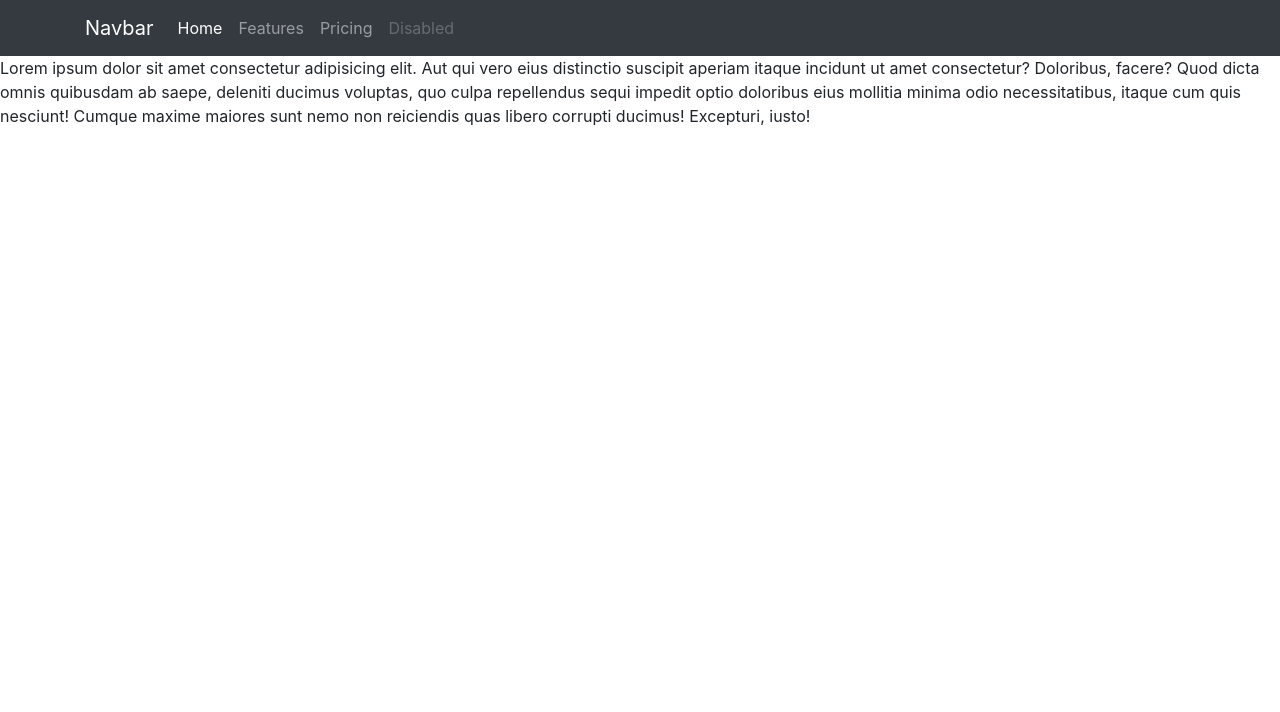
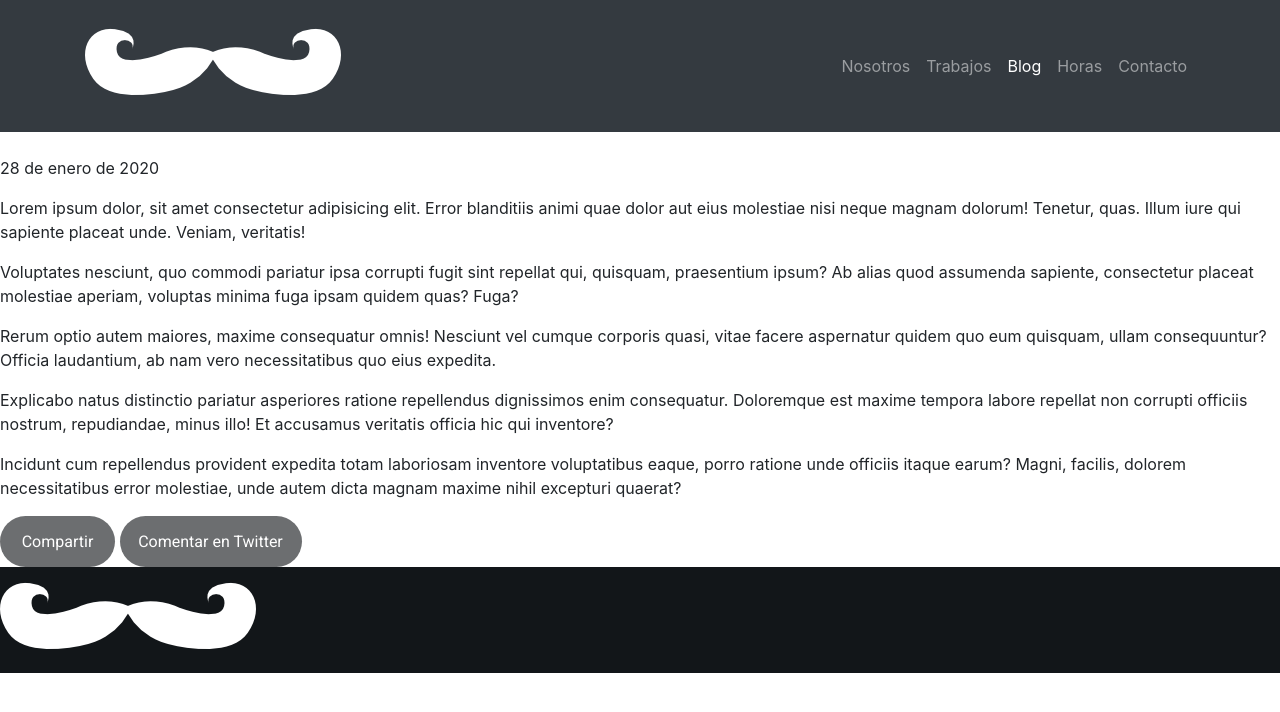
Before and after one commit to digivoro/blog-barbershop, a plain HTML site: page index.html in a window 1280 px wide. Drawn offline with nearby package versions, Linux system fonts and the light colour scheme; a web font is replaced by a local one.

Commit message:
Estilos botones

```diff
--- a/assets/sass/abstracts/_variables.scss
+++ b/assets/sass/abstracts/_variables.scss
@@ -13,7 +13,7 @@ $raisin-black: #222323;
 $nickel: #6c6e70;
 
 // Font family
-$roboto: "Roboto", sans-serif;
+$roboto: Roboto;
 $playfair-display: "Playfair Display", serif;
 
 // Typography
--- a/assets/sass/components/_buttons.scss
+++ b/assets/sass/components/_buttons.scss
@@ -0,0 +1,27 @@
+.button {
+  display: inline-block;
+  font-family: $roboto;
+  font-weight: $regular;
+  font-size: $medium;
+  color: $white;
+  background-color: $nickel;
+  border: none;
+  border-radius: 30px;
+  height: 51px;
+
+  &:hover {
+    background-color: $light-gray;
+  }
+  &:focus {
+    outline: none;
+    border: 3px solid $light-gray;
+  }
+}
+
+.button_size-small {
+  width: 115px;
+}
+
+.button_size-medium {
+  width: 182px;
+}
--- a/assets/sass/layout/_footer.scss
+++ b/assets/sass/layout/_footer.scss
@@ -0,0 +1,3 @@
+.footer {
+  background-color: $eerie-black;
+}
--- a/index.html
+++ b/index.html
@@ -19,23 +19,26 @@
       <!-- Navigation -->
       <nav class="navigation navbar navbar-expand-md navbar-dark bg-dark">
         <div class="navigation__container container">
-          <a class="navbar-brand" href="#">Navbar</a>
+          <a class="navigation__logo navbar-brand" href="#"><img src="./assets/images/logo.png" alt="BaberShop Logo"/></a>
           <button class="navbar-toggler" type="button" data-toggle="collapse" data-target="#navbarNav" aria-controls="navbarNav" aria-expanded="false" aria-label="Toggle navigation">
             <span class="navbar-toggler-icon"></span>
           </button>
           <div class="collapse navbar-collapse" id="navbarNav">
-            <ul class="navbar-nav">
-              <li class="nav-item active">
-                <a class="nav-link" href="#">Home <span class="sr-only">(current)</span></a>
+            <ul class="navbar-nav ml-auto">
+              <li class="nav-item">
+                <a class="nav-link" href="#">Nosotros</a>
               </li>
               <li class="nav-item">
-                <a class="nav-link" href="#">Features</a>
+                <a class="nav-link" href="#">Trabajos</a>
+              </li>
+              <li class="nav-item active">
+                <a class="nav-link" href="#">Blog <span class="sr-only">(current)</span></a>
               </li>
               <li class="nav-item">
-                <a class="nav-link" href="#">Pricing</a>
+                <a class="nav-link" href="#">Horas</a>
               </li>
               <li class="nav-item">
-                <a class="nav-link disabled" href="#">Disabled</a>
+                <a class="nav-link" href="#">Contacto</a>
               </li>
             </ul>
           </div>
@@ -43,18 +46,31 @@
       </nav>
 
       <!-- Hero -->
-      <section class="hero"></section>
+      <section class="hero">
+        <img src="" alt="" />
+      </section>
     </header>
 
     <!-- Blog -->
-    <main class="blog">
-      <p class="blog__post">
-        Lorem ipsum dolor sit amet consectetur adipisicing elit. Aut qui vero eius distinctio suscipit aperiam itaque incidunt ut amet consectetur? Doloribus, facere? Quod dicta omnis quibusdam ab saepe, deleniti ducimus voluptas, quo culpa repellendus sequi impedit optio doloribus eius mollitia minima odio necessitatibus, itaque cum quis nesciunt! Cumque maxime maiores sunt nemo non reiciendis quas libero corrupti ducimus! Excepturi, iusto!
-      </p>
-    </main>
+    <section class="blog">
+      <div class="blog__post">
+        <p class="blog__date">28 de enero de 2020</p>
+        <p class="blog__paragraph">Lorem ipsum dolor, sit amet consectetur adipisicing elit. Error blanditiis animi quae dolor aut eius molestiae nisi neque magnam dolorum! Tenetur, quas. Illum iure qui sapiente placeat unde. Veniam, veritatis!</p>
+        <p class="blog__paragraph">Voluptates nesciunt, quo commodi pariatur ipsa corrupti fugit sint repellat qui, quisquam, praesentium ipsum? Ab alias quod assumenda sapiente, consectetur placeat molestiae aperiam, voluptas minima fuga ipsam quidem quas? Fuga?</p>
+        <p class="blog__paragraph">Rerum optio autem maiores, maxime consequatur omnis! Nesciunt vel cumque corporis quasi, vitae facere aspernatur quidem quo eum quisquam, ullam consequuntur? Officia laudantium, ab nam vero necessitatibus quo eius expedita.</p>
+        <p class="blog__paragraph">Explicabo natus distinctio pariatur asperiores ratione repellendus dignissimos enim consequatur. Doloremque est maxime tempora labore repellat non corrupti officiis nostrum, repudiandae, minus illo! Et accusamus veritatis officia hic qui inventore?</p>
+        <p class="blog__paragraph">Incidunt cum repellendus provident expedita totam laboriosam inventore voluptatibus eaque, porro ratione unde officiis itaque earum? Magni, facilis, dolorem necessitatibus error molestiae, unde autem dicta magnam maxime nihil excepturi quaerat?</p>
+        <button class="button button_size-small">Compartir</button>
+        <button class="button button_size-medium">Comentar en Twitter</button>
+      </div>
+    </section>
 
     <!-- Footer -->
-    <footer class="footer"></footer>
+    <footer class="footer">
+      <div class="footer__logo">
+        <img src="./assets/images/logo.png" alt="BarberShop Logo" />
+      </div>
+    </footer>
 
     <!-- Jquery, Popper, Boostrap  -->
     <script src="https://code.jquery.com/jquery-3.3.1.slim.min.js" integrity="sha384-q8i/X+965DzO0rT7abK41JStQIAqVgRVzpbzo5smXKp4YfRvH+8abtTE1Pi6jizo" crossorigin="anonymous"></script>
```
Also changed, not shown: assets/css/style.css, 1 other file.
